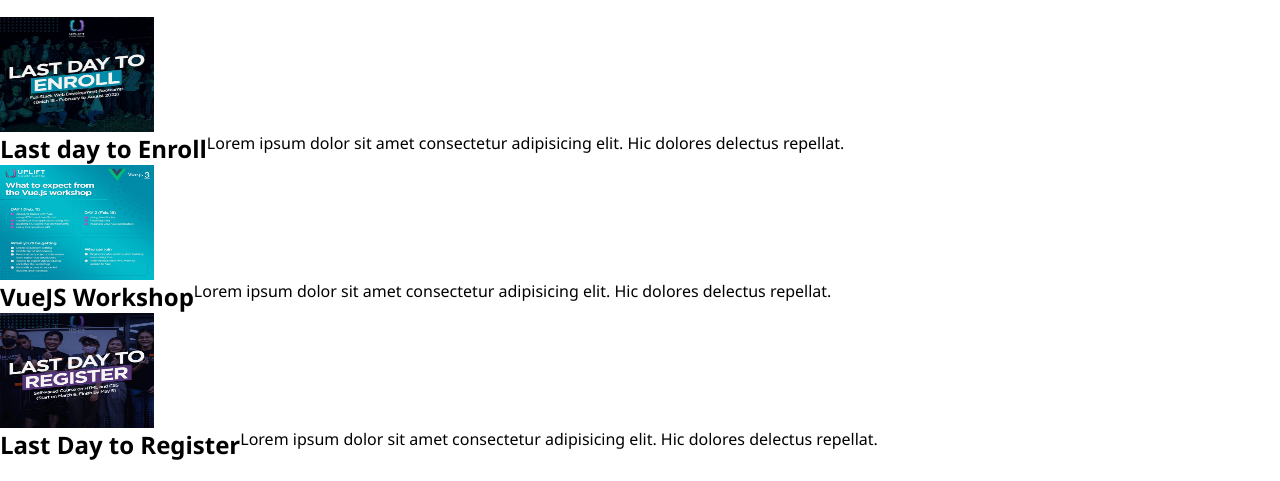
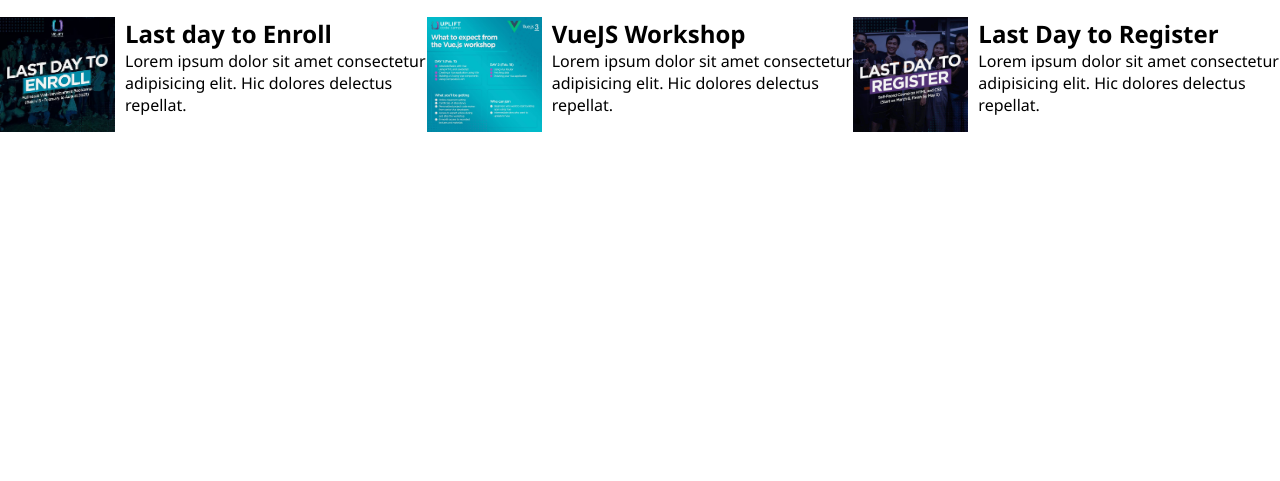
Before and after one commit to rising-dancho/breakout-activity-new, a plain HTML site: page breakout-activity1/index.html in a window 1280 px wide. Shown: the part 708-1189 px from the top of the page. After the commit the page ends 860 px from the top, so only its background shows below. Drawn offline with Linux system fonts and the light colour scheme.

Commit message:
Group Activiy: Grid and Flex

```diff
--- a/breakout-activity1/styles.css
+++ b/breakout-activity1/styles.css
@@ -54,6 +54,7 @@ aside{
 
 .trendings{
   grid-area: trend;
+  display: flex;
 }
 
 /* Temporary Image Resize */
@@ -66,11 +67,10 @@ header img{
   width: 154px;
   height: 115px;
   display: flex;
-  position: relative;
   justify-content: space-between;
 }
+article {
+  display: flex;
+  gap: 10px;
 
-.trendings div{
-  display: flex;
-  position:relative;
 }
```
